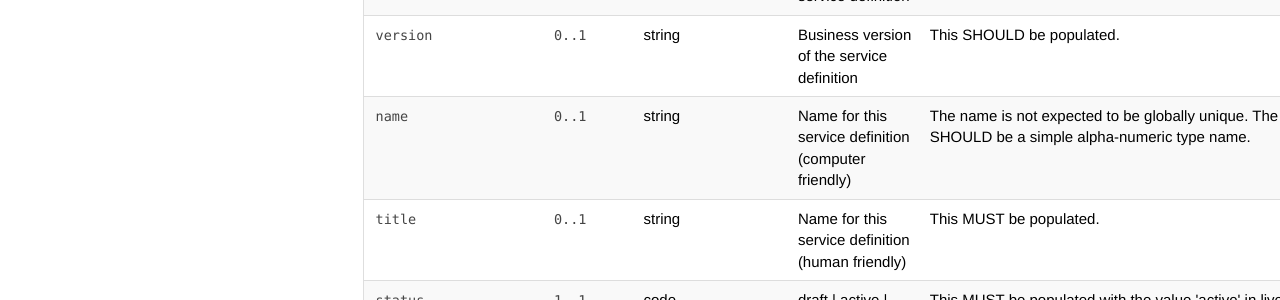
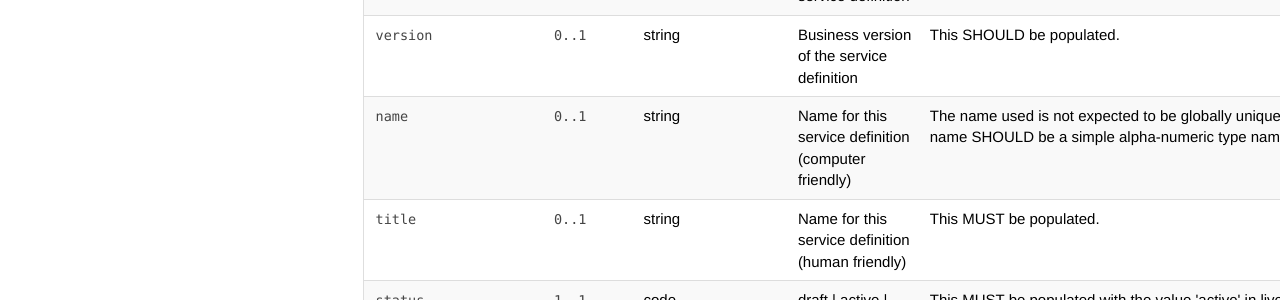
Before and after one commit to nhsconnect/FHIR-CDS, a Jekyll site: the page built from pages/explore/api_service_definition.md, in a window 1280 px wide and 900 px high, scrolled down 1766 px. Shown: the part 153-453 px from the top of the window. Built offline with Jekyll 4.4.1, drawn with Linux system fonts in a browser that asks for light colours; nearby versions of some CDN libraries; our own code applies the rules of GitHub Pages for plain Markdown files; comment, search, counter and statistics services are not loaded.

Commit message:
Update api_service_definition.md

```diff
--- a/pages/explore/api_service_definition.md
+++ b/pages/explore/api_service_definition.md
@@ -116,7 +116,7 @@ Details of how a `ServiceDefinition` SHOULD be implemented within in the scope o
       <td><code class="highlighter-rouge">0..1</code></td>
     <td>string</td>
     <td>Name for this service definition (computer friendly)</td>
-	<td>The name is not expected to be globally unique. The name SHOULD be a simple alpha-numeric type name.</td>
+	<td>The name used is not expected to be globally unique. The name SHOULD be a simple alpha-numeric type name.</td>
 </tr>
 <tr>
   <td><code class="highlighter-rouge">title</code></td>
```
